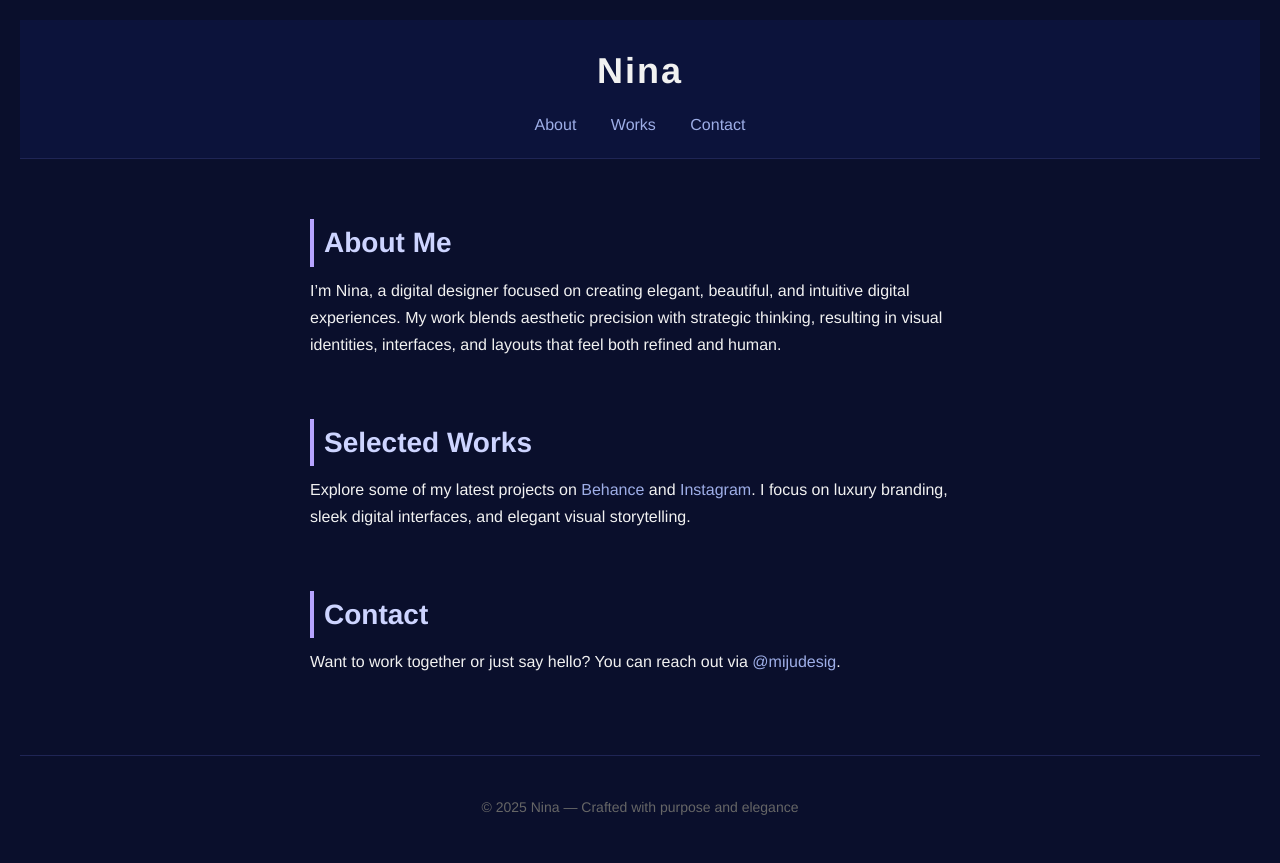
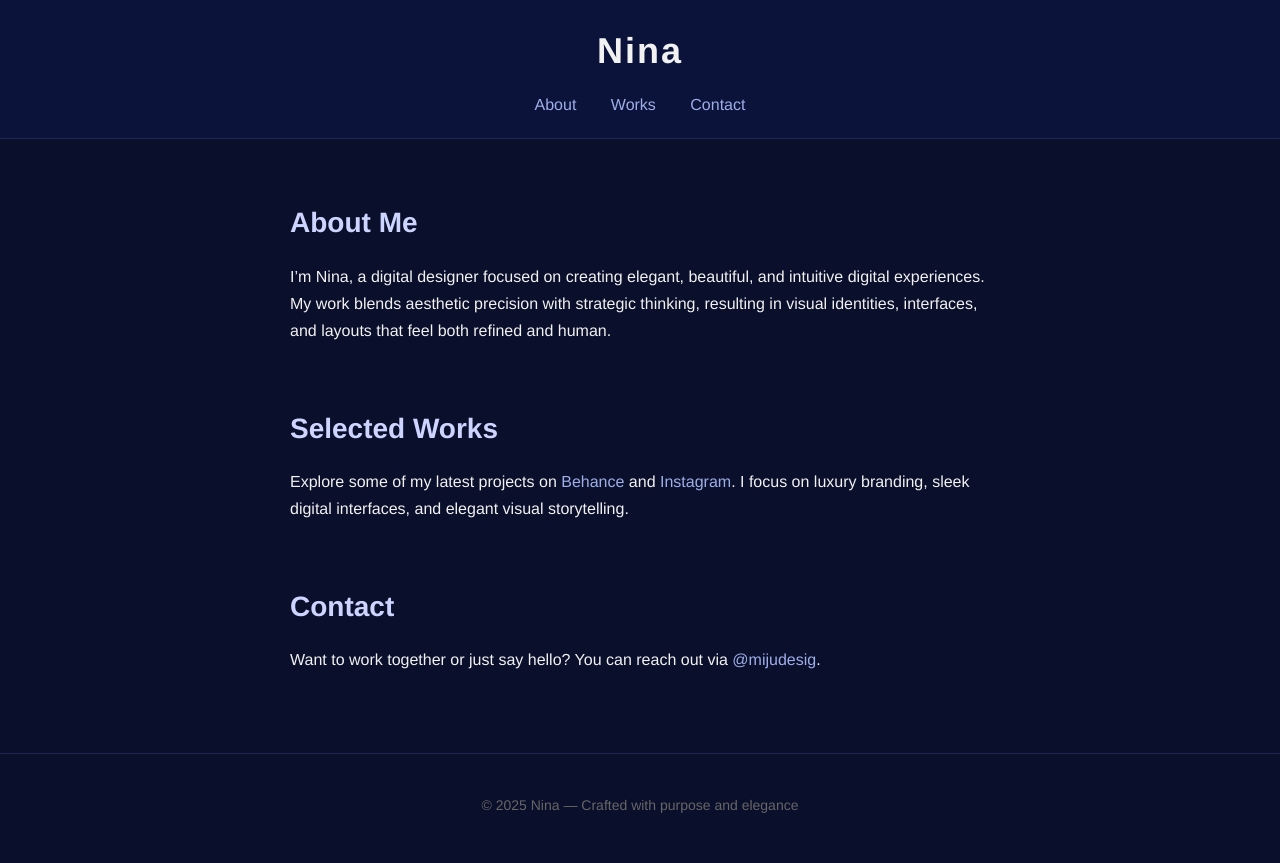
Before and after one commit to Mijudesig/Nina-portfolio, a plain HTML site: page index.html in a window 1280 px wide. Drawn offline with Linux system fonts and the light colour scheme.

Commit message:
Update style.css

```diff
--- a/style.css
+++ b/style.css
@@ -1,72 +1,54 @@
-* {
+body {
   margin: 0;
-  padding: 0;
-  box-sizing: border-box;
-}
-
-body {
-  font-family: 'DM Sans', sans-serif;
-  background-color: #0a0a0a;
-  color: #f2f2f2;
-  line-height: 1.6;
-  padding: 20px;
+  font-family: 'Helvetica Neue', sans-serif;
+  background-color: #0a0f2c;
+  color: #f1f1f1;
+  line-height: 1.7;
 }
 
 header {
+  background-color: #0c133b;
+  padding: 20px 40px;
   text-align: center;
-  margin-bottom: 40px;
+  border-bottom: 1px solid #1f2555;
 }
 
-h1 {
-  font-size: 3rem;
+header h1 {
+  margin: 0;
+  font-size: 36px;
   letter-spacing: 2px;
-  font-weight: 700;
+}
+
+nav {
+  margin-top: 10px;
+}
+
+nav a {
+  color: #9eaee7;
+  margin: 0 15px;
+  text-decoration: none;
+  font-size: 16px;
+}
+
+nav a:hover {
+  color: #ffffff;
+  text-decoration: underline;
+}
+
+section {
+  max-width: 700px;
+  margin: 60px auto;
+  padding: 0 20px;
+}
+
+h2 {
+  color: #cdd4ff;
+  font-size: 28px;
   margin-bottom: 10px;
 }
 
-nav a {
-  color: #f2f2f2;
-  margin: 0 15px;
-  text-decoration: none;
-  font-weight: 500;
-  position: relative;
-}
-
-nav a::after {
-  content: '';
-  display: block;
-  width: 0;
-  height: 2px;
-  background: #b6a3ff;
-  transition: width 0.3s;
-  position: absolute;
-  bottom: -4px;
-  left: 0;
-}
-
-nav a:hover::after {
-  width: 100%;
-}
-
-main {
-  max-width: 700px;
-  margin: 0 auto;
-  padding-bottom: 40px;
-}
-
-section {
-  margin-bottom: 60px;
-}
-
-h2 {
-  font-size: 1.8rem;
-  margin-bottom: 15px;
-  border-left: 4px solid #b6a3ff;
-  padding-left: 10px;
-}
-
 a {
-  color: #b6a3ff;
+  color: #9eaee7;
   text-decoration: none;
 }
 
@@ -76,8 +58,9 @@ a:hover {
 
 footer {
   text-align: center;
-  color: #777;
-  padding-top: 20px;
-  font-size: 0.9rem;
-  border-top: 1px solid #333;
+  padding: 40px 20px;
+  color: #666;
+  font-size: 14px;
+  border-top: 1px solid #1f2555;
+  margin-top: 80px;
 }
```
